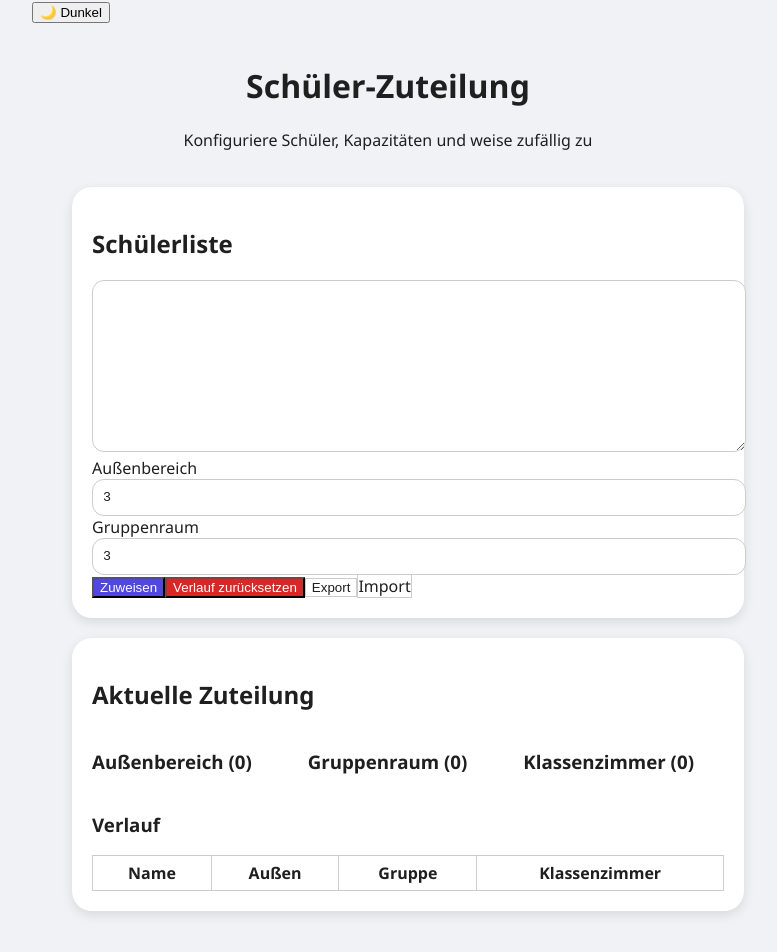
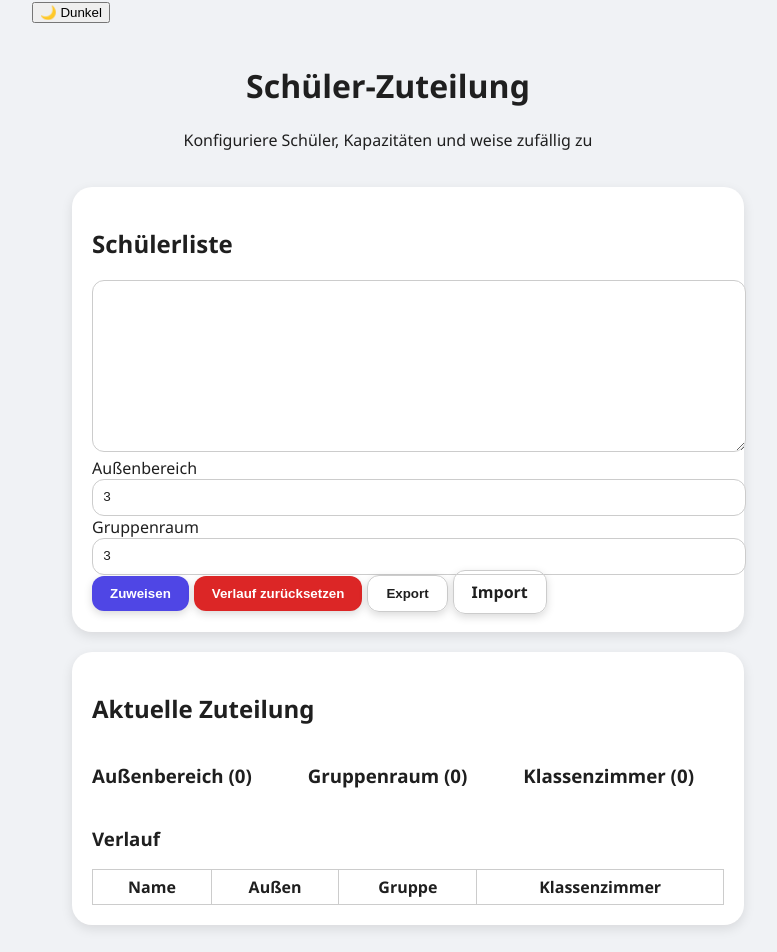
Before and after one commit to TheUltimateVxnom/ZuteilungSchueler, a React (Vite) app: page / in a window 1280 px wide. Shown: the top 952 px of the page, without its empty margins (272-1049 px from the left). Built offline with nearby package versions, Linux system fonts and the light colour scheme.

Commit message:
Update App.jsx

```diff
--- a/src/App.jsx
+++ b/src/App.jsx
@@ -1,11 +1,6 @@
 import React, { useEffect, useState } from "react";
-import Maintenance from "./Maintenance.jsx";
-
-const maintenance = import.meta.env.VITE_MAINTENANCE === "true";
 
 export default function App() {
-  if (maintenance) return <Maintenance />;
-
   const [studentsText, setStudentsText] = useState("");
   const [students, setStudents] = useState([]);
   const [capacityOutside, setCapacityOutside] = useState(3);
@@ -16,13 +11,11 @@ export default function App() {
   const [history, setHistory] = useState({});
   const STORAGE_KEY = "schueler_zuteilung_state_v1";
 
-  // parse studentsText
   useEffect(() => {
     const arr = studentsText.split(/\r?\n/).map(s => s.trim()).filter(s => s);
     setStudents(Array.from(new Set(arr)));
   }, [studentsText]);
 
-  // load persisted history
   useEffect(() => {
     try {
       const raw = localStorage.getItem(STORAGE_KEY);
@@ -38,19 +31,25 @@ export default function App() {
     catch {}
   };
 
+  // komplett zufällig, nicht gewichtet
+  const shuffleArray = arr => {
+    let array = [...arr];
+    for (let i = array.length - 1; i > 0; i--) {
+      const j = Math.floor(Math.random() * (i + 1));
+      [array[i], array[j]] = [array[j], array[i]];
+    }
+    return array;
+  };
+
   const assign = () => {
     if (!students.length) return;
-
-    // komplett zufällig
-    const shuffled = [...students].sort(() => Math.random() - 0.5);
+    const shuffled = shuffleArray(students);
 
     const takeOutside = Math.min(capacityOutside, shuffled.length);
     const outsideSel = shuffled.slice(0, takeOutside);
-
     const remaining = shuffled.slice(takeOutside);
     const takeGroup = Math.min(capacityGroup, remaining.length);
     const groupSel = remaining.slice(0, takeGroup);
-
     const rest = remaining.slice(takeGroup);
 
     setOutside(outsideSel);
@@ -69,7 +68,12 @@ export default function App() {
   const resetHistory = () => { setHistory({}); localStorage.removeItem(STORAGE_KEY); };
   const exportJSON = () => {
     const blob = new Blob([JSON.stringify({students,capacityOutside,capacityGroup,history},null,2)], {type:"application/json"});
-    const url=URL.createObjectURL(blob); const a=document.createElement("a"); a.href=url; a.download="schueler_zuteilung.json"; a.click(); URL.revokeObjectURL(url);
+    const url=URL.createObjectURL(blob);
+    const a=document.createElement("a");
+    a.href=url;
+    a.download="schueler_zuteilung.json";
+    a.click();
+    URL.revokeObjectURL(url);
   };
   const importJSON = file => {
     const reader = new FileReader();
@@ -86,38 +90,39 @@ export default function App() {
   };
 
   return (
-    <div className="app-container">
-      <div className="app-inner">
-        <header className="app-header">
-          <h1>Schüler-Zuteilung</h1>
-          <p>Konfiguriere Schüler, Kapazitäten und weise zufällig zu</p>
+    <div className="app-container flex justify-center min-h-screen p-6">
+      <div className="app-inner w-full max-w-5xl">
+        <header className="app-header text-center mb-6">
+          <h1 className="text-3xl font-bold">Schüler-Zuteilung</h1>
+          <p className="text-gray-500">Konfiguriere Schüler, Kapazitäten und weise zufällig zu</p>
         </header>
 
-        <main className="app-main">
+        <main className="app-main grid grid-cols-1 md:grid-cols-2 gap-6">
           <section className="card">
-            <h2>Schülerliste</h2>
-            <textarea value={studentsText} onChange={e=>setStudentsText(e.target.value)} rows={10} className="card-input"/>
-            <div className="card-controls">
-              <label>Außenbereich<input type="number" value={capacityOutside} onChange={e=>setCapacityOutside(Number(e.target.value))}/></label>
-              <label>Gruppenraum<input type="number" value={capacityGroup} onChange={e=>setCapacityGroup(Number(e.target.value))}/></label>
+            <h2 className="text-xl font-semibold mb-2">Schülerliste</h2>
+            <textarea value={studentsText} onChange={e=>setStudentsText(e.target.value)} rows={10} className="card-input mb-4"/>
+            <div className="card-controls flex gap-4 mb-4">
+              <label className="flex flex-col">Außenbereich<input type="number" value={capacityOutside} onChange={e=>setCapacityOutside(Number(e.target.value))} className="card-input"/></label>
+              <label className="flex flex-col">Gruppenraum<input type="number" value={capacityGroup} onChange={e=>setCapacityGroup(Number(e.target.value))} className="card-input"/></label>
             </div>
-            <div className="card-buttons">
-              <button onClick={assign} className="btn-primary">Zuweisen</button>
-              <button onClick={resetHistory} className="btn-danger">Verlauf zurücksetzen</button>
-              <button onClick={exportJSON} className="btn-outline">Export</button>
-              <label className="btn-outline cursor-pointer">Import<input type="file" style={{display:"none"}} onChange={e=>importJSON(e.target.files[0])}/></label>
+            <div className="card-buttons flex flex-wrap gap-2">
+              <button onClick={assign} className="btn btn-primary">Zuweisen</button>
+              <button onClick={resetHistory} className="btn btn-danger">Verlauf zurücksetzen</button>
+              <button onClick={exportJSON} className="btn btn-outline">Export</button>
+              <label className="btn btn-outline cursor-pointer">Import<input type="file" style={{display:"none"}} onChange={e=>importJSON(e.target.files[0])}/></label>
             </div>
           </section>
 
           <section className="card">
-            <h2>Aktuelle Zuteilung</h2>
-            <div className="grid-section">
+            <h2 className="text-xl font-semibold mb-2">Aktuelle Zuteilung</h2>
+            <div className="grid-section mb-4">
               <div><h3>Außenbereich ({outside.length})</h3><ul>{outside.map(n=><li key={n}>{n}</li>)}</ul></div>
               <div><h3>Gruppenraum ({groupRoom.length})</h3><ul>{groupRoom.map(n=><li key={n}>{n}</li>)}</ul></div>
               <div><h3>Klassenzimmer ({classroom.length})</h3><ul>{classroom.map(n=><li key={n}>{n}</li>)}</ul></div>
             </div>
-            <h3>Verlauf</h3>
-            <table className="history-table">
+
+            <h3 className="mb-2 font-semibold">Verlauf</h3>
+            <table className="history-table w-full">
               <thead>
                 <tr><th>Name</th><th>Außen</th><th>Gruppe</th><th>Klassenzimmer</th></tr>
               </thead>
@@ -127,6 +132,10 @@ export default function App() {
             </table>
           </section>
         </main>
+
+        <footer className="app-footer mt-6 text-right">
+          <p>© 2025 Lukas Diezinger</p>
+        </footer>
       </div>
     </div>
   );
```
